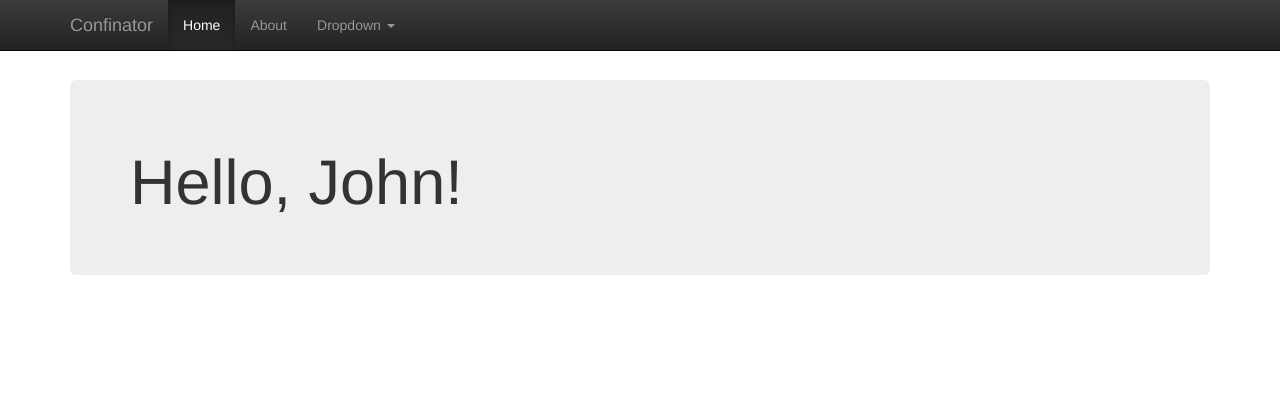
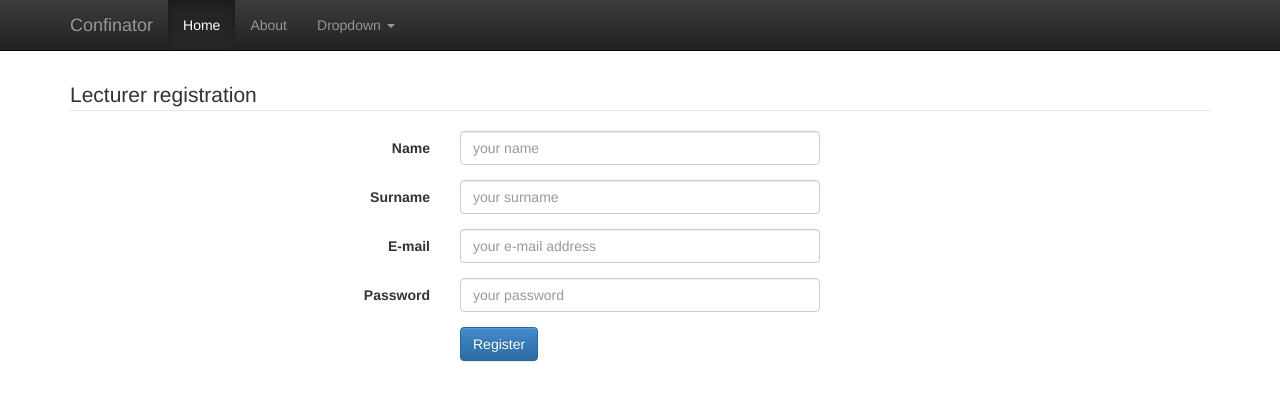
Before and after one commit to hun7err/conference-app, a plain HTML site: page index.html in a window 1280 px wide. Drawn offline with Linux system fonts and the light colour scheme.

Commit message:
registration form

```diff
--- a/index.html
+++ b/index.html
@@ -39,9 +39,58 @@
             </div>
         </div>
         <div class="container theme-showcase" role="main">
-            <div class="jumbotron">
-                <h1>{{"Hello, " + "John!"}}</h1>
-            </div>
+            <form class="form-horizontal">
+<fieldset>
+
+<!-- Form Name -->
+<legend>Lecturer registration</legend>
+
+<!-- Text input-->
+<div class="form-group">
+  <label class="col-md-4 control-label" for="name">Name</label>
+  <div class="col-md-4">
+  <input id="name" name="name" placeholder="your name" class="form-control input-md" required="" type="text">
+
+  </div>
+</div>
+
+<div class="form-group">
+  <label class="col-md-4 control-label" for="surname">Surname</label>
+  <div class="col-md-4">
+  <input id="surname" name="surname" placeholder="your surname" class="form-control input-md" required="" type="text">
+
+  </div>
+</div>
+
+<!-- Text input-->
+<div class="form-group">
+  <label class="col-md-4 control-label" for="mailaddr">E-mail</label>
+  <div class="col-md-4">
+  <input id="mailaddr" name="mailaddr" placeholder="your e-mail address" class="form-control input-md" required="" type="text">
+
+  </div>
+</div>
+
+<!-- Password input-->
+<div class="form-group">
+  <label class="col-md-4 control-label" for="password">Password</label>
+  <div class="col-md-4">
+    <input id="password" name="password" placeholder="your password" class="form-control input-md" required="" type="password">
+
+  </div>
+</div>
+
+<!-- Button -->
+<div class="form-group">
+  <label class="col-md-4 control-label" for="register"></label>
+  <div class="col-md-4">
+    <button id="register" name="register" class="btn btn-primary">Register</button>
+  </div>
+</div>
+
+</fieldset>
+</form>
+
         </div>
 
     </body>
```
